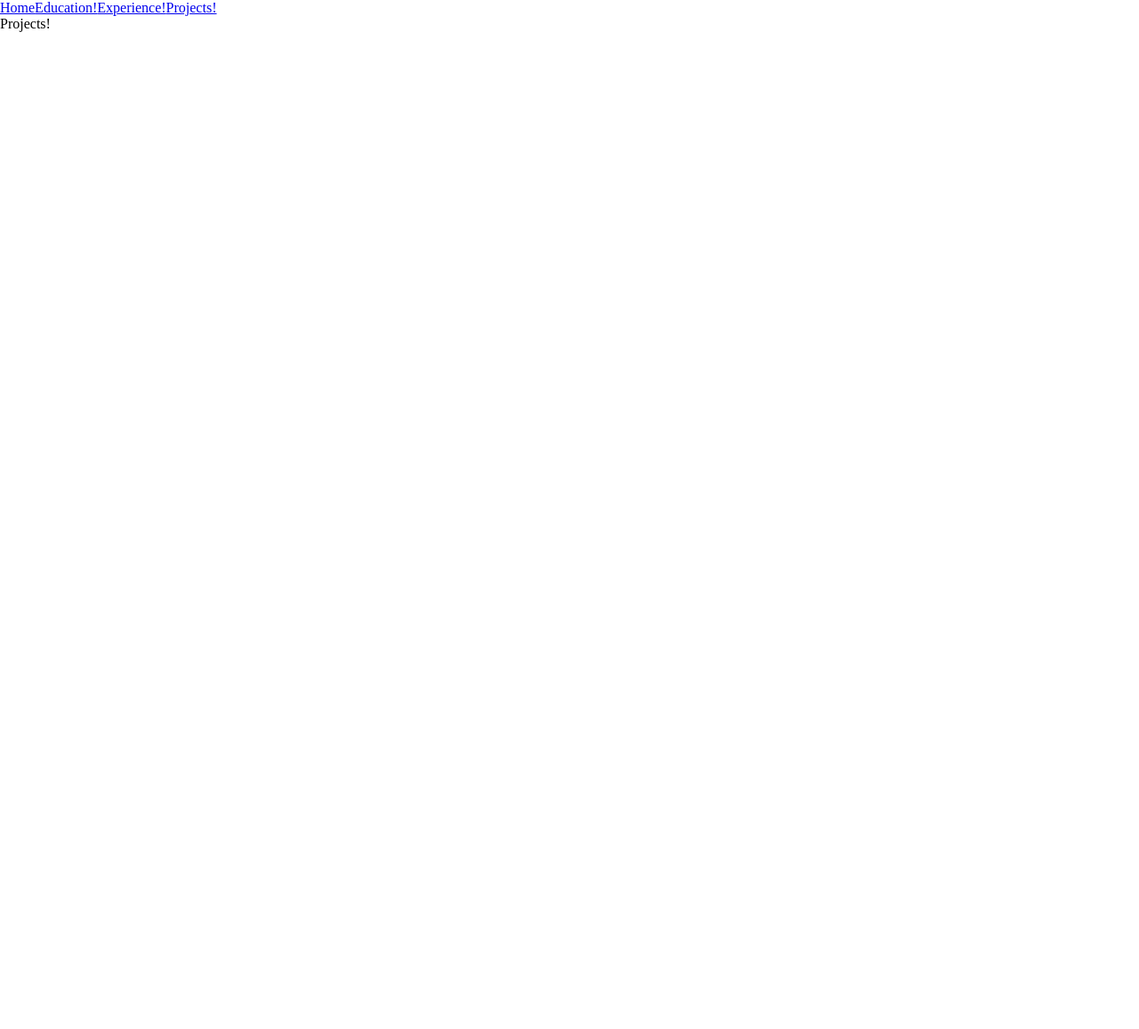
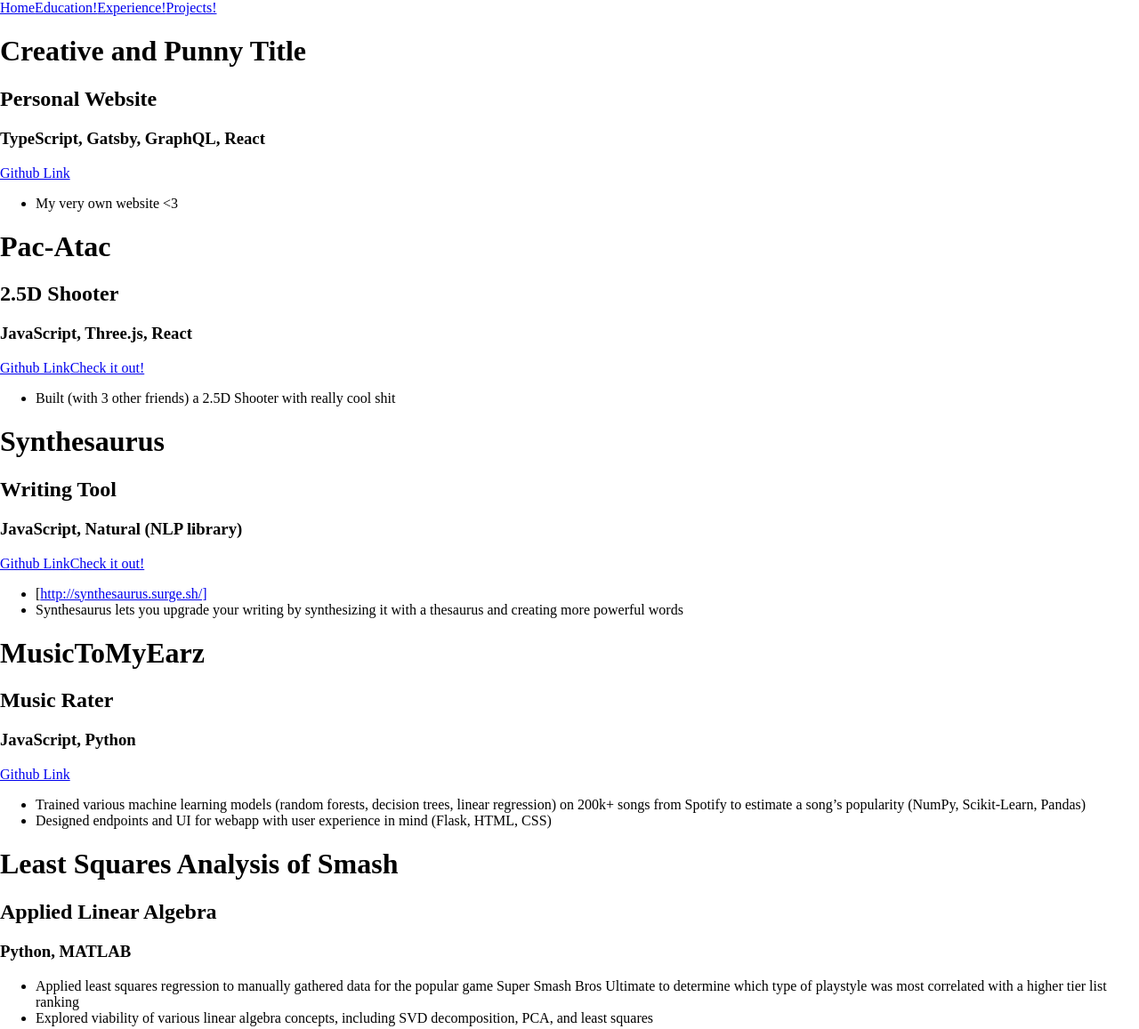
Before and after one commit to hollisma/hollisis.me, a Gatsby site: page /projects in a window 1280 px wide. Shown: the whole page at 89% size. Before the commit the page ends 800 px from the top, so only its background shows below. Built offline with nearby package versions, Linux system fonts and the light colour scheme; Gatsby itself is replaced by a stand-in of ours.

Commit message:
included projects and links

```diff
--- /dev/null
+++ b/content/projects/LeastSquaresAnalyisOfSmash.md
@@ -0,0 +1,12 @@
+---
+title: Least Squares Analysis of Smash
+description: Applied Linear Algebra
+github: ''
+external: ''
+tech: Python, MATLAB
+date: 4
+---
+
+- Applied least squares regression to manually gathered data for the popular game Super Smash Bros Ultimate to
+determine which type of playstyle was most correlated with a higher tier list ranking
+- Explored viability of various linear algebra concepts, including SVD decomposition, PCA, and least squares
--- /dev/null
+++ b/content/projects/MusicToMyEarz.md
@@ -0,0 +1,12 @@
+---
+title: MusicToMyEarz
+description: Music Rater
+github: 'https://github.com/hollisma/musicToMyEarz'
+external: ''
+tech: JavaScript, Python
+date: 3
+---
+
+- Trained various machine learning models (random forests, decision trees, linear regression) on 200k+ songs from Spotify
+to estimate a song’s popularity (NumPy, Scikit-Learn, Pandas)
+- Designed endpoints and UI for webapp with user experience in mind (Flask, HTML, CSS)
--- /dev/null
+++ b/content/projects/Pac-Atac.md
@@ -0,0 +1,10 @@
+---
+title: Pac-Atac
+description: 2.5D Shooter
+github: 'https://github.com/MichaelF49/Pacman3D'
+external: 'https://michaelf49.github.io/Pacman3D/'
+tech: JavaScript, Three.js, React
+date: 1
+---
+
+- Built (with 3 other friends) a 2.5D Shooter with really cool shit
--- /dev/null
+++ b/content/projects/PersonalWebsite.md
@@ -0,0 +1,10 @@
+---
+title: Creative and Punny Title
+description: Personal Website
+github: 'https://github.com/hollisma/website_v1'
+external: ''
+tech: TypeScript, Gatsby, GraphQL, React
+date: 0
+---
+
+- My very own website <3
--- /dev/null
+++ b/content/projects/Synthesaurus.md
@@ -0,0 +1,11 @@
+---
+title: Synthesaurus
+description: Writing Tool
+github: 'https://github.com/hollisma/Synthesaurus'
+external: 'http://synthesaurus.surge.sh/'
+tech: JavaScript, Natural (NLP library)
+date: 2
+---
+
+- [http://synthesaurus.surge.sh/]
+- Synthesaurus lets you upgrade your writing by synthesizing it with a thesaurus and creating more powerful words
--- a/gatsby-config.js
+++ b/gatsby-config.js
@@ -28,7 +28,15 @@ module.exports = {
     {
       resolve: `gatsby-transformer-remark`,
       options: {
-        plugins: [],
+        plugins: [
+          {
+            resolve: 'gatsby-remark-external-links',
+            options: {
+              target: '_blank',
+              rel: 'nofollow noopener noreferrer',
+            },
+          },
+        ],
       },
     },
     // {
@@ -45,13 +53,13 @@ module.exports = {
         name: 'experience',
       },
     },
-    // {
-    //   resolve: `gatsby-source-filesystem`,
-    //   options: {
-    //     path: `${__dirname}/content/projects`,
-    //     name: 'projects',
-    //   },
-    // },
+    {
+      resolve: `gatsby-source-filesystem`,
+      options: {
+        path: `${__dirname}/content/projects`,
+        name: 'projects',
+      },
+    },
     {
       resolve: `gatsby-plugin-manifest`,
       options: {
--- a/package.json
+++ b/package.json
@@ -24,6 +24,7 @@
     "gatsby-plugin-react-helmet": "^3.3.1",
     "gatsby-plugin-styled-components": "^3.3.1",
     "gatsby-plugin-typescript": "^2.1.2",
+    "gatsby-remark-external-links": "0.0.4",
     "gatsby-remark-prismjs": "^3.5.2",
     "gatsby-source-filesystem": "^2.3.7",
     "gatsby-transformer-remark": "^2.8.12",
--- a/src/pages/experience.tsx
+++ b/src/pages/experience.tsx
@@ -23,15 +23,16 @@ type Data = {
 }
 
 const Experience = ({ data }: PageProps<Data>) => {
-  const edges = data.allMarkdownRemark.edges
+  const { edges } = data.allMarkdownRemark
 
   return (
     <Layout>
       <SEO title='Experience' />
-      {data &&
+      {edges &&
         edges.map(({ node }, i) => {
           const { frontmatter, html } = node
           const { title, company, tech, range } = frontmatter
+
           return (
             <div key={i}>
               <h1>{title}</h1>
--- a/src/pages/projects.tsx
+++ b/src/pages/projects.tsx
@@ -1,13 +1,91 @@
 import React from 'react'
+import { graphql, PageProps } from 'gatsby'
 import { Layout, SEO } from '../components'
 
-const Projects: React.FC = () => {
+type Data = {
+  allMarkdownRemark: {
+    edges: {
+      node: {
+        fields: {
+          slug: string
+        }
+        frontmatter: {
+          title: string
+          description: string
+          github: string
+          external: string
+          tech: string
+        }
+        html: string
+      }
+    }[]
+  }
+}
+
+const Projects = ({ data }: PageProps<Data>) => {
+  const { edges } = data.allMarkdownRemark
+
   return (
     <Layout>
       <SEO title='Projects' />
-      Projects!
+      {edges &&
+        edges.map(({ node }, i) => {
+          const { frontmatter, html } = node
+          const { title, description, github, external, tech } = frontmatter
+
+          return (
+            <div key={i}>
+              <h1>{title}</h1>
+              <h2>{description}</h2>
+              <h3>{tech}</h3>
+              <div>
+                {github && (
+                  <a
+                    href={github}
+                    target='_blank'
+                    rel='nofollow noopener noreferrer'
+                  >
+                    Github Link
+                  </a>
+                )}
+                {external && (
+                  <a
+                    href={external}
+                    target='_blank'
+                    rel='nofollow noopener noreferrer'
+                  >
+                    Check it out!
+                  </a>
+                )}
+              </div>
+              <div dangerouslySetInnerHTML={{ __html: html }} />
+            </div>
+          )
+        })}
     </Layout>
   )
 }
 
 export default Projects
+
+export const pageQuery = graphql`
+  {
+    allMarkdownRemark(
+      filter: { fileAbsolutePath: { regex: "/projects/" } }
+      sort: { fields: [frontmatter___date], order: ASC }
+    ) {
+      edges {
+        node {
+          frontmatter {
+            title
+            description
+            github
+            external
+            tech
+          }
+          html
+        }
+      }
+    }
+  }
+`
```
Also changed, not shown: src/pages/index.tsx (+12 -5 lines), content/experience/ArtisanDataConsulting.md (renamed from content/experience/ArtisanDataConsulting/index.md), content/experience/DayZero.md (renamed from content/experience/DayZero/index.md), content/experience/LabTA.md (renamed from content/experience/LabTA/index.md), content/experience/MassFlux.md (renamed from content/experience/MassFlux/index.md).
